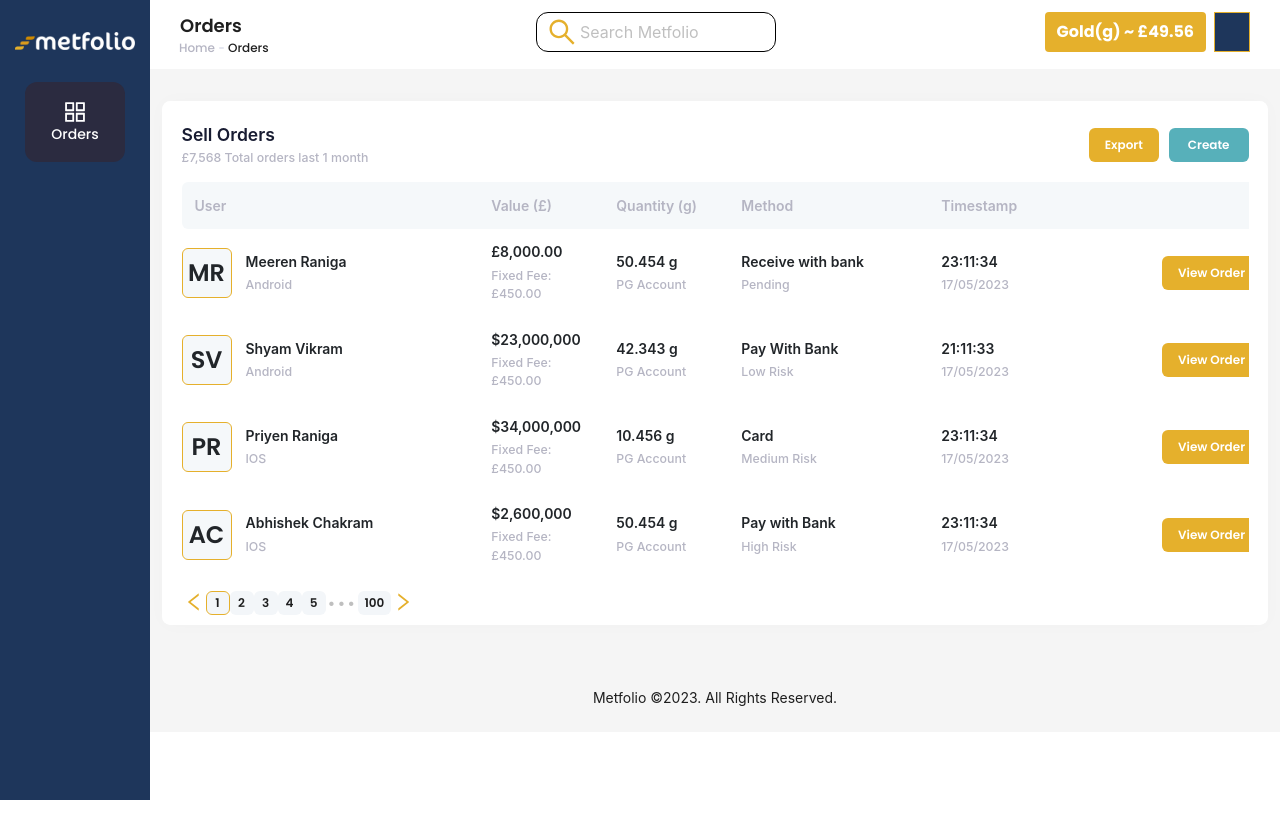
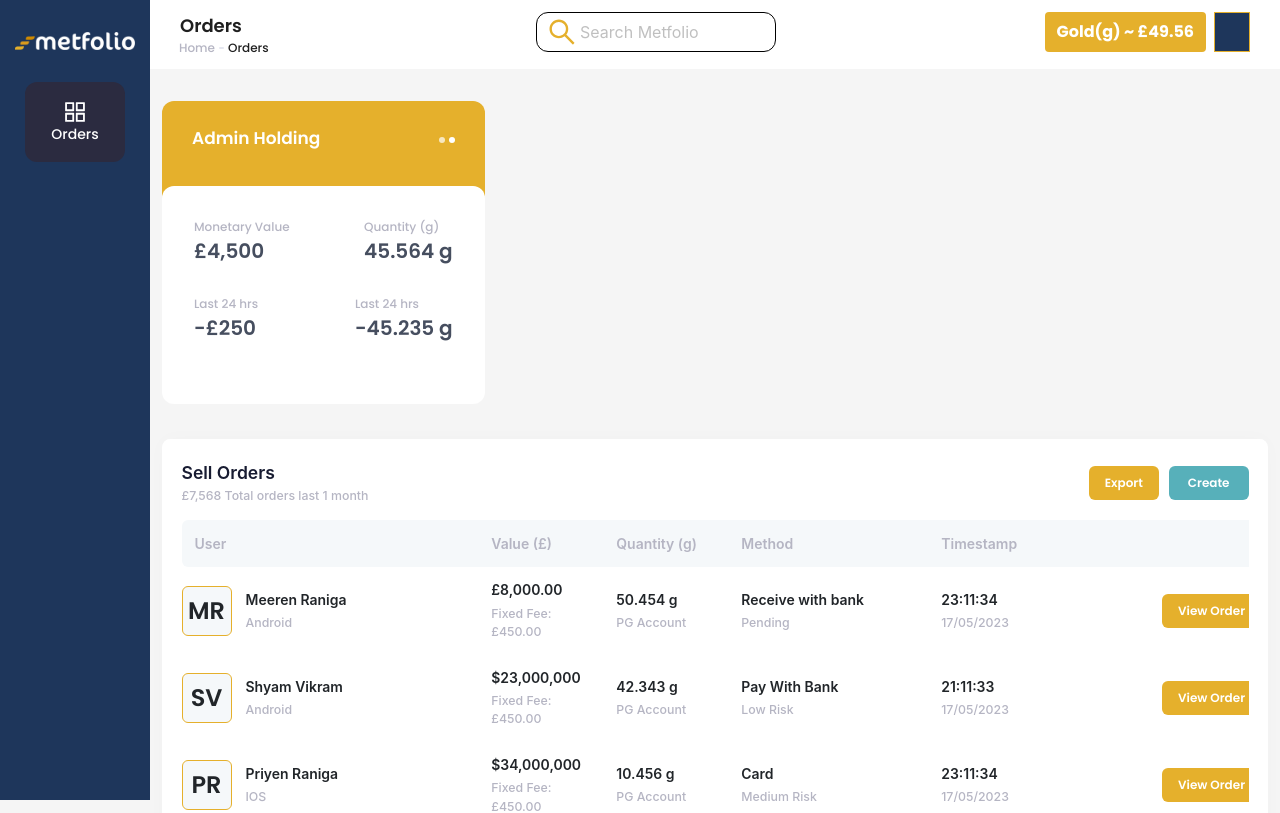
Before and after one commit to Metfolio-UK/admin_panel_react, a React (Create React App) app: page / in a window 1280 px wide. Shown: the top 813 px of the page. Built offline with nearby package versions, Linux system fonts and the light colour scheme; some icons are missing.

Commit message:
added admin container

```diff
--- /dev/null
+++ b/src/components/adminHolding.js
@@ -0,0 +1,105 @@
+import { Row,Col } from 'antd'
+import React from 'react'
+import styled from 'styled-components';
+import { getNameInitals, greyColor, nameSymbolColor, navyColor, paginationColor, tealColor, yellowColor } from '../const';
+
+const AdminHolding = () => {
+
+  const cssStyle = {
+    container : {
+        display: 'flex',
+        flexDirection:'row',
+        height:'120px',
+        backgroundColor:yellowColor,
+        fontFamily: 'Poppins',
+        fontSize: '17px',
+        fontWeight: '600',
+        lineHeight: '26px',
+
+        letterSpacing: '0em',
+        color:'white',
+        borderRadius:'12px',
+        padding:'24px 30px',
+        justifyContent:'space-between',
+    },
+    whitedot:{
+        height:'6px',
+        width:'6px',
+        backgroundColor:'white',
+        borderRadius:'12px',
+    },
+    whitedotfaded:{
+        opacity:'70%',
+        height:'6px',
+        width:'6px',
+        backgroundColor:'white',
+        borderRadius:'12px',
+        marginRight:'4px',
+    },
+    whiteContainer:{
+        display: 'flex',
+        flexDirection:'column',
+        height:'218px',
+        backgroundColor:'white',
+        borderRadius:'12px',
+        padding:'32px',
+        top:'-35px',
+        justifyContent:'space-between'
+    },
+    fadedText:{
+        fontFamily: 'Poppins',
+        fontSize: '12px',
+        fontWeight: '500',
+        lineHeight: '18px',
+        letterSpacing: '0em',
+        textAlign: 'left',
+        color:greyColor,
+    },
+    navyText:{
+        fontFamily: 'Poppins',
+        fontSize: '20px',
+        fontWeight: '600',
+        lineHeight: '30px',
+        letterSpacing: '0em',
+        textAlign: 'left',
+        color:navyColor,
+    }
+  };
+
+  return (
+
+    <Col style={{position:'relative'}} sm={24} lg={8} xl={7}>
+    <Row style={cssStyle.container}>
+        <div>Admin Holding</div>
+        <Row style={{marginTop:'12px'}}>
+        <div style={cssStyle.whitedotfaded}></div>
+        <div style={cssStyle.whitedot}></div>
+        </Row>
+    </Row>
+    <Col style={cssStyle.whiteContainer}>
+        <Row style={{display:'flex', flexDirection:'row', justifyContent:'space-between', flexGrow:1}}>
+            <Col>
+                <div style={cssStyle.fadedText}>Monetary Value</div>
+                <div style={cssStyle.navyText}>£4,500</div>
+            </Col>
+            <Col>
+                <div style={cssStyle.fadedText}>Quantity (g)</div>
+                <div style={cssStyle.navyText}>45.564 g</div>
+            </Col>
+        </Row>
+        <Row style={{display:'flex', flexDirection:'row', justifyContent:'space-between', flexGrow:1}}>
+            <Col>
+                <div style={cssStyle.fadedText}>Last 24 hrs</div>
+                <div style={cssStyle.navyText}>-£250</div>
+            </Col>
+            <Col>
+                <div style={cssStyle.fadedText}>Last 24 hrs</div>
+                <div style={cssStyle.navyText}>-45.235 g</div>
+            </Col>
+        </Row>
+    </Col>
+    </Col>
+  )
+}
+
+export default AdminHolding
--- a/src/const.js
+++ b/src/const.js
@@ -6,6 +6,7 @@
 export const menuSelectedColor = '#2b2b40';
 export const tealColor = "#57B0BA";
 export const paginationColor = "#F3F6F9";
+export const navyColor = "#464E5F";
 
 export const isMobile = (width) => {
     return width<768;
--- a/src/screens/Home.js
+++ b/src/screens/Home.js
@@ -6,6 +6,7 @@
 import SidebarFixed from '../components/sidebarFixed';
 import SidebarDrawer from '../components/sidebarDrawer';
 import SellOrders from '../components/sellOrders';
+import AdminHolding from '../components/adminHolding';
 const { Content, Footer } = Layout;
 
 
@@ -32,6 +33,11 @@
           <Navbar width={props.width} showDrawer={showDrawer}/>
           <div style={{height:'20px'}}/>
           <div style={{ padding:'12px' }}>
+
+            <AdminHolding/>
+
+
+
             <SellOrders className='mb-5 mb-xl-8'/>
           </div>
         </Content>
```
Also changed, not shown: 44 other files (tests, documents, lock files or other folders).
